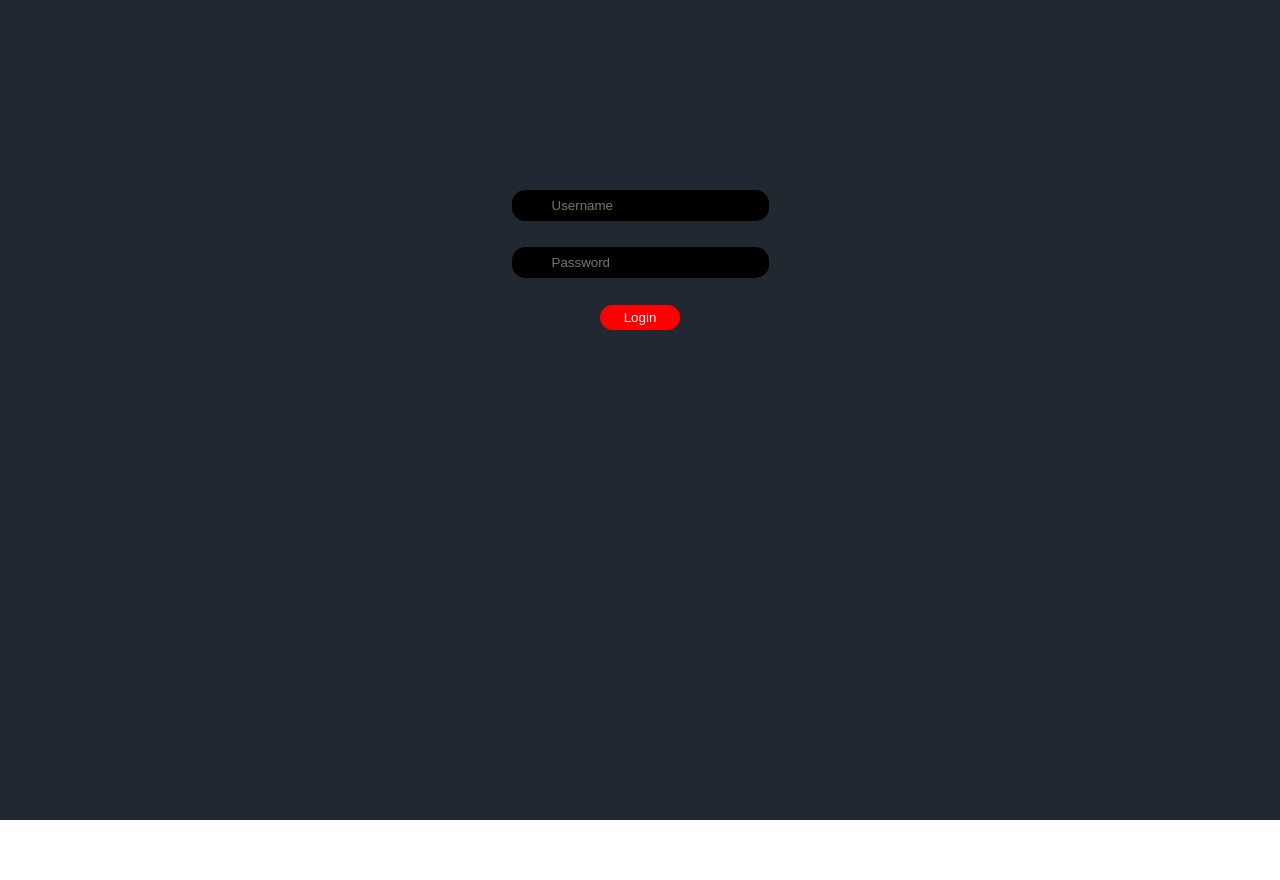
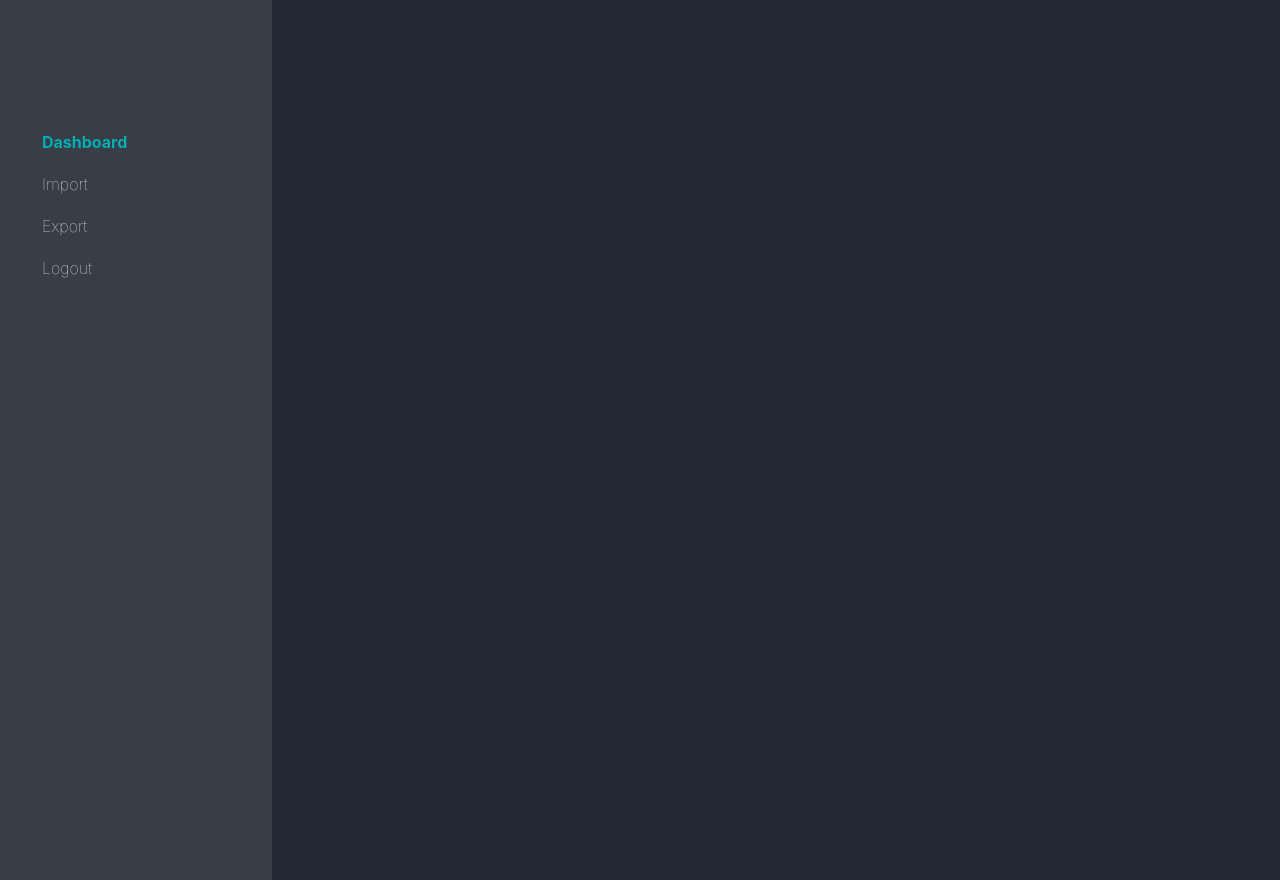
Before and after one commit to tusharagrawalgeek/record-book, a React (Create React App) app: page / in a window 1280 px wide. Before the commit the page ends 820 px from the top, so only its background shows below. Built offline with nearby package versions, Linux system fonts and the light colour scheme.

Commit message:
dashboard

```diff
--- a/src/App.js
+++ b/src/App.js
@@ -1,10 +1,12 @@
 import './App.css';
 import React, { useState } from 'react';
 import Login from './components/Login';
+import Dashboard from './components/Dashboard';
+
 function App(){
     return(
       <>
-      <Login/>
+      <Dashboard/>
       </>
     );
 }
--- a/src/components/Dashboard.js
+++ b/src/components/Dashboard.js
@@ -1,7 +1,64 @@
 import React from "react";
+import { useState } from "react";
+import '../style.css';
 function Dashboard(){
+    const [state,setState]=useState(
+        {
+            selectedOption:"dashboard"
+        }
+    );
+    function handleClick(e){
+
+        var incoming=e.target.getAttribute("name");
+        setState({selectedOption:incoming});
+
+    }
+    console.log(state.selectedOption);
     return(
         <>
+            <div className="container-bg">
+                <div className="left">
+                    <div className="table-container">
+                        <table style={{
+                            margin:"0 auto",
+                            width:"100%"
+                        }}>
+                            <tr >
+                                <td className={state.selectedOption==="dashboard"?"tr-left-selected":"tr-left"}
+                                onClick={handleClick}
+                                name="dashboard">
+                                   Dashboard
+                                </td>
+                            </tr>
+                            <tr >
+                                <td className={state.selectedOption==="import"?"tr-left-selected":"tr-left"}
+                                onClick={handleClick}
+                                name="import">
+                                    Import
+                                </td>
+                            </tr>
+                            <tr >
+                                <td className={state.selectedOption==="export"?"tr-left-selected":"tr-left"}
+                                onClick={handleClick}
+                                name="export">
+                                    Export
+                                </td>
+                            </tr>
+                            <tr >
+                                <td className={state.selectedOption==="logout"?"tr-left-selected":"tr-left"}
+                                onClick={handleClick}
+                                name="logout">
+                                    Logout
+                                </td>
+                            </tr>
+                        </table>
+
+                    </div>
+                </div>
+                <div className="right">
+
+                </div>
+            </div>
         </>
     );
 }
--- a/src/style.css
+++ b/src/style.css
@@ -43,3 +43,40 @@
     display: block;
     padding: 10px;
 }
+.container-bg{
+    background-color: #222831;
+    min-height: 100vh;
+    color:#EEEEEE;
+}
+.left{
+    background-color: #393E46;
+    width: 15%;
+    min-height: 100vh;
+    padding: 5vh;
+}
+.table-container{
+    padding-top: 10vh;
+    border-collapse: separate;
+    border-spacing: 0 15px;
+}
+td{
+    /* color: red; */
+    padding: 10px 0;
+}
+.tr-left{
+    font-weight: lighter;
+    cursor: grab;
+    display: inline-block;
+    margin: auto;
+}
+.tr-left:hover{
+    font-weight:normal;
+    cursor: grab;
+    display: inline-block;
+}
+.tr-left-selected{
+    color:#00ADB5;
+    font-weight: bold;
+    cursor: grab;
+    display: inline-block;
+}
```
